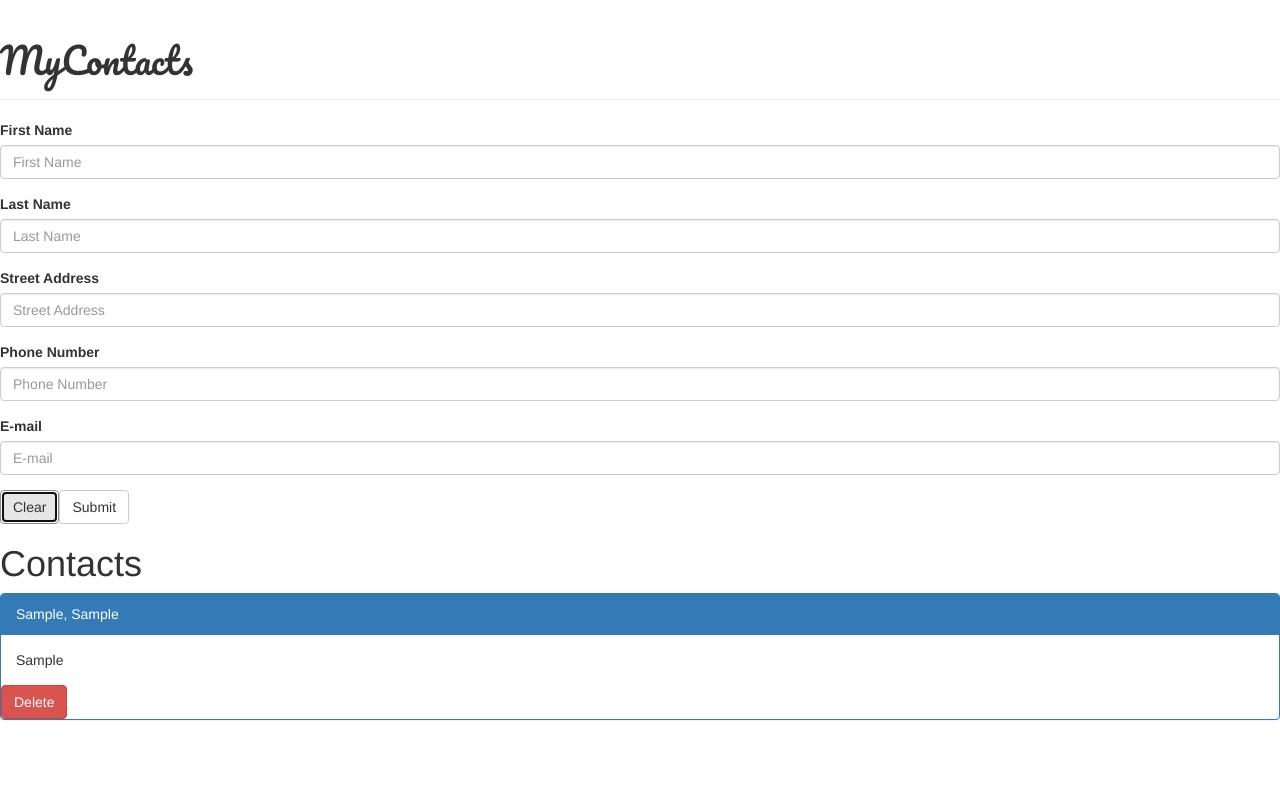
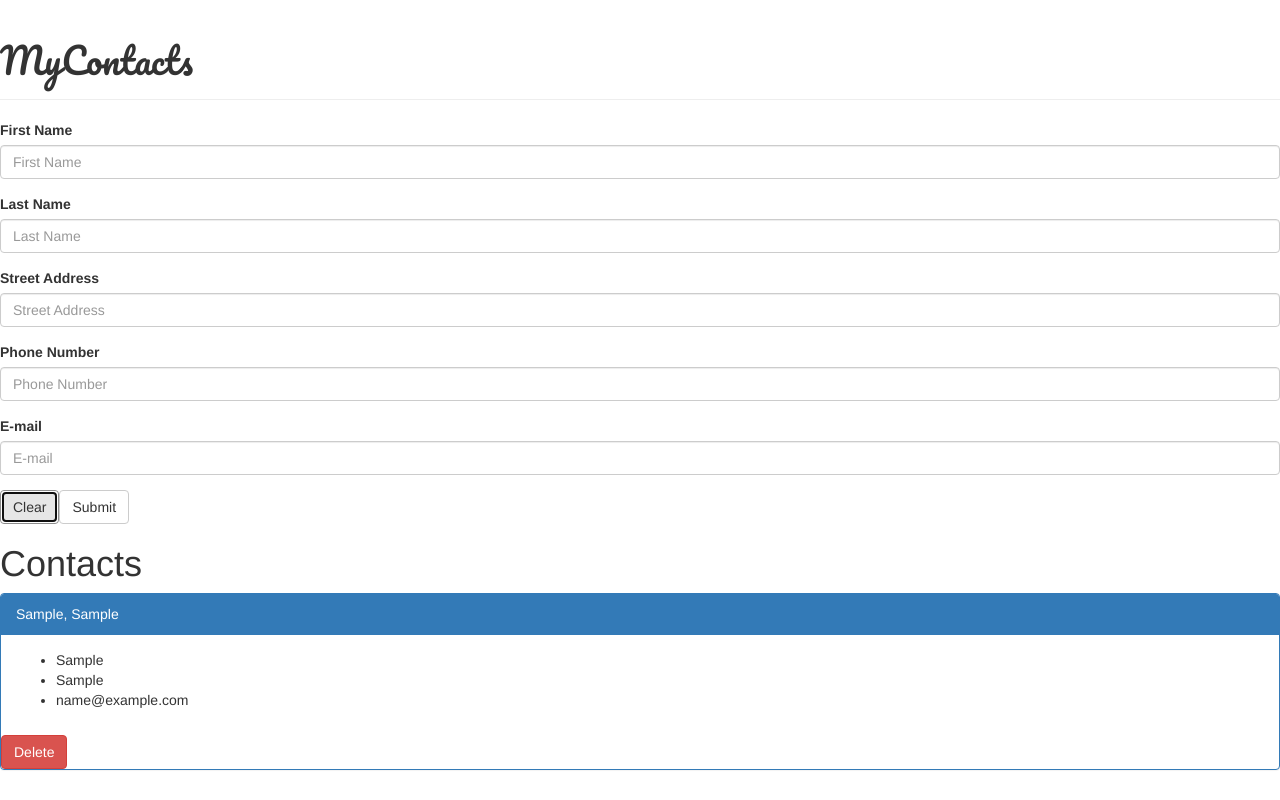
Before and after one commit to calebjwl/my-contacts-react, a React (Create React App) app: page / in a window 1280 px wide. Both pictures are taken after typing "Sample", "Sample", "Sample", "Sample", "name@example.com" into the empty fields and a click on the button "Clear". Built offline with nearby package versions, Linux system fonts and the light colour scheme.

Commit message:
Display all attributes of contact

```diff
--- a/src/components/Contact.js
+++ b/src/components/Contact.js
@@ -8,7 +8,11 @@ export default class Contact extends Component {
       <div className="panel panel-primary">
         <div className="panel-heading">{details.lastName}, {details.firstName}</div>
         <div className="panel-body">
-          {details.address}
+          <ul>
+            <li>{details.address}</li>
+            <li>{details.phone}</li>
+            <li>{details.mail}</li>
+          </ul>
         </div>
         <button className="btn btn-danger">Delete</button>
       </div>
```
